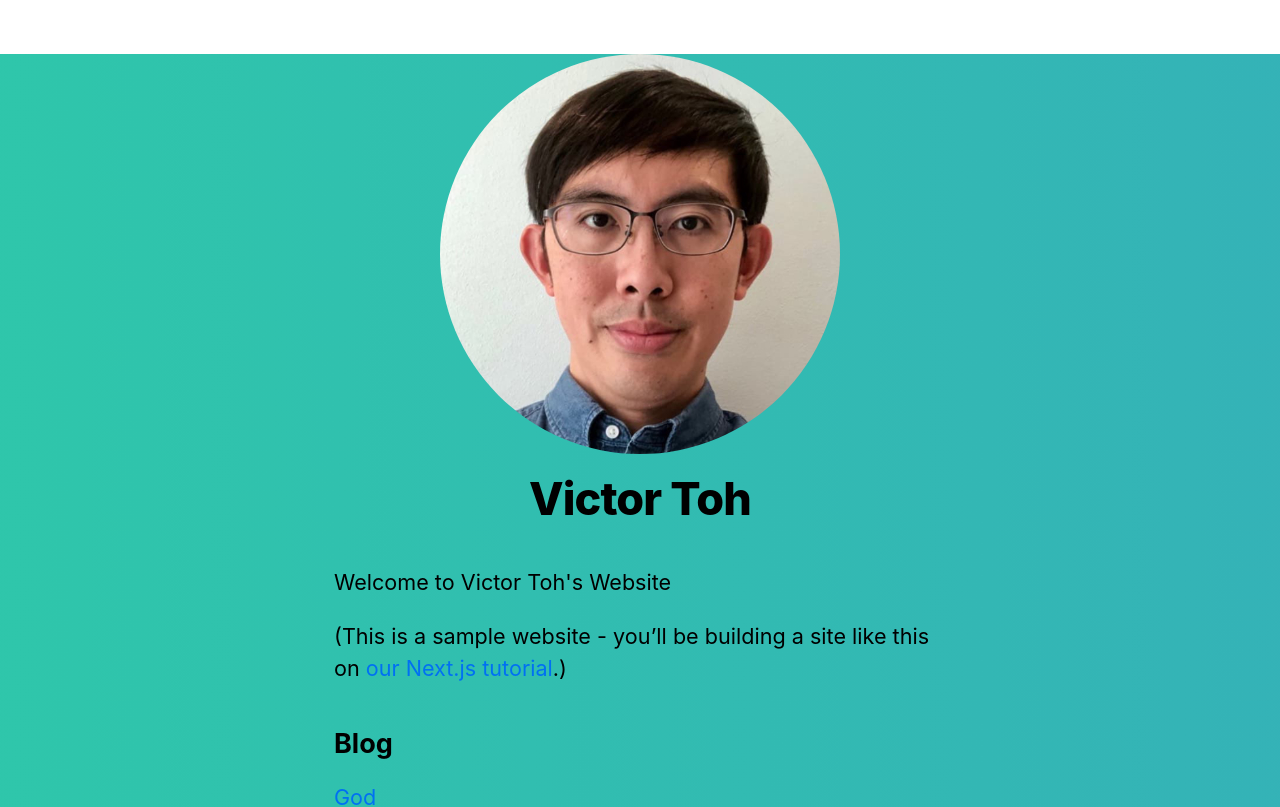
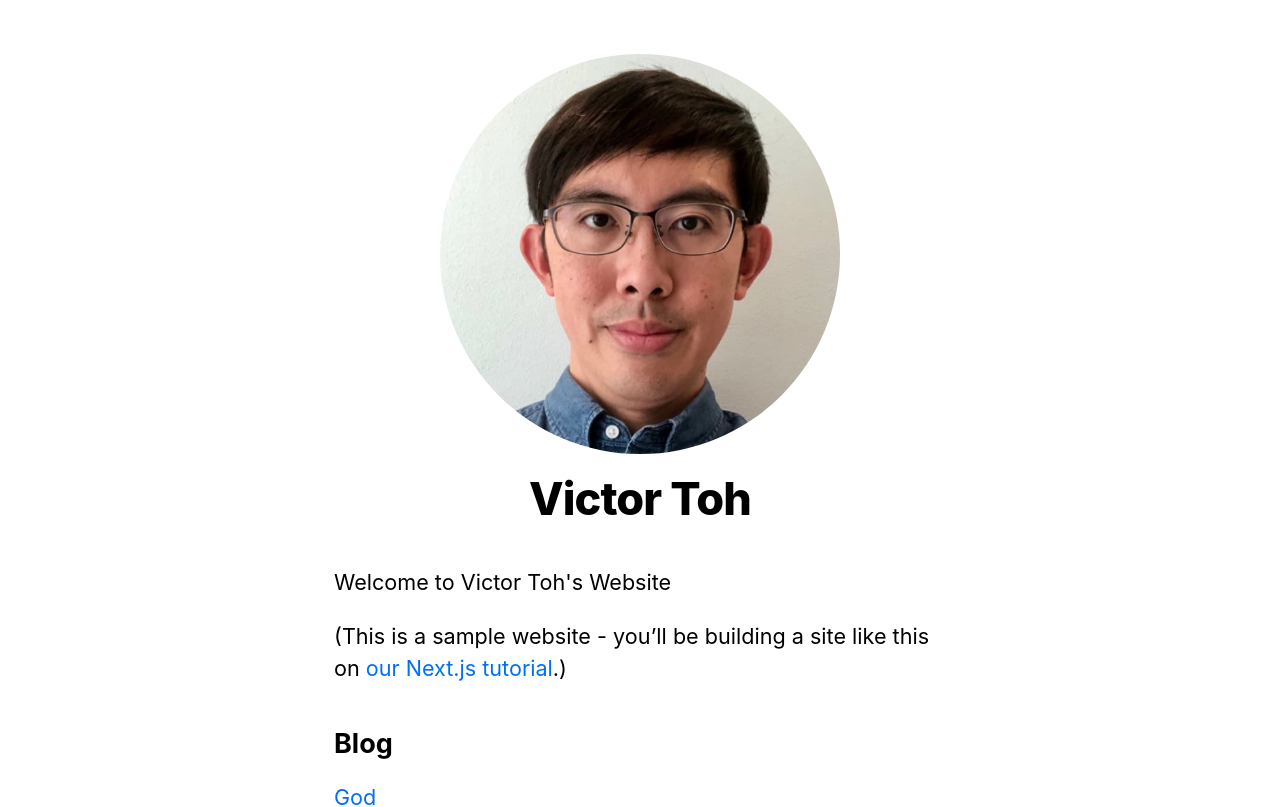
Before and after one commit to zeppytoh/jesuslovesjp, a Next.js app: page / in a window 1280 px wide. Shown: the top 807 px of the page. Built offline with nearby package versions, Linux system fonts and the light colour scheme.

Commit message:
remove css animation=

```diff
--- a/pages/index.js
+++ b/pages/index.js
@@ -16,7 +16,6 @@ export async function getStaticProps() {
 
 export default function Home({ allPostsData }) {
   return (
-    <div className={`bg-pan-left gradient-bg`}>
     <Layout home>
       <Head>
         <title>{siteTitle}</title>
@@ -45,6 +44,5 @@ export default function Home({ allPostsData }) {
         </ul>
       </section>
     </Layout>
-    </div>
   )
 }
--- a/styles/global.css
+++ b/styles/global.css
@@ -25,42 +25,3 @@ img {
   max-width: 100%;
   display: block;
 }
-.gradient-bg {
-
-  background-image: -webkit-gradient(linear,right top,left top,from(#cc6aa5),color-stop(#3e91cc),to(#2dcca7));
-  background-image: linear-gradient(270deg,#cc6aa5,#3e91cc,#2dcca7);
-  background-size: 600% 100%;
-}
-.bg-pan-left {
-	-webkit-animation: bg-pan-left 8s both;
-	        animation: bg-pan-left 8s both;
-}
-
-/* ----------------------------------------------
- * Generated by Animista on 2020-11-5 20:20:3
- * Licensed under FreeBSD License.
- * See http://animista.net/license for more info.
- * w: http://animista.net, t: @cssanimista
- * ---------------------------------------------- */
-
-/**
- * ----------------------------------------
- * animation bg-pan-left
- * ----------------------------------------
- */
- @-webkit-keyframes bg-pan-left {
-  0% {
-    background-position: 100% 50%;
-  }
-  100% {
-    background-position: 0% 50%;
-  }
-}
-@keyframes bg-pan-left {
-  0% {
-    background-position: 100% 50%;
-  }
-  100% {
-    background-position: 0% 50%;
-  }
-}
```
